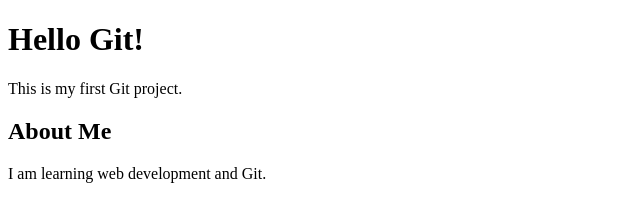
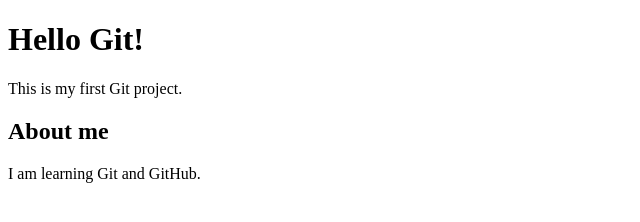
Before and after one commit to spancer669/practicing-git, a plain HTML site: page index.html in a window 1280 px wide. Shown: the full height of the page, 0-640 px from the left. Drawn offline with Linux system fonts and the light colour scheme.

```diff
--- a/index.html
+++ b/index.html
@@ -7,7 +7,8 @@
 <body>
     <h1>Hello Git!</h1>
     <p>This is my first Git project.</p>
-    <h2>About Me</h2>
-<p>I am learning web development and Git.</p>
+    <h2>About me</h2>
+    <p>I am learning Git and GitHub.</p>
+
 </body>
 </html>
```
